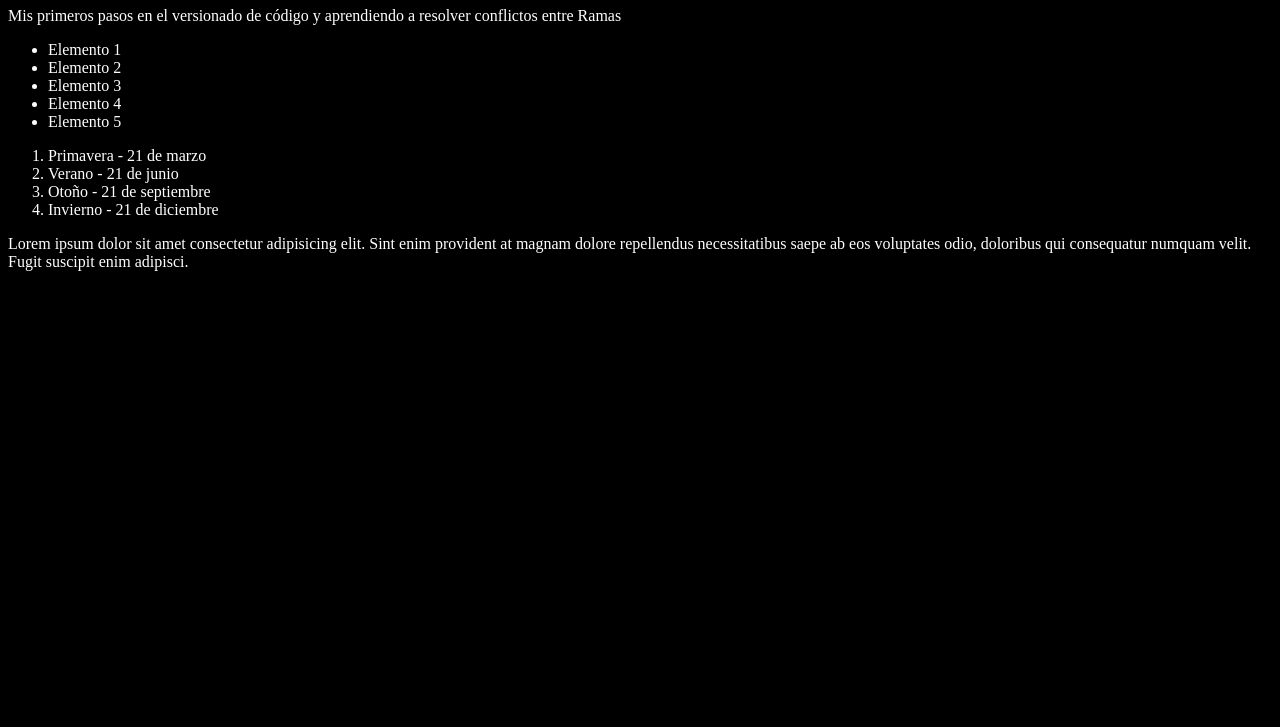
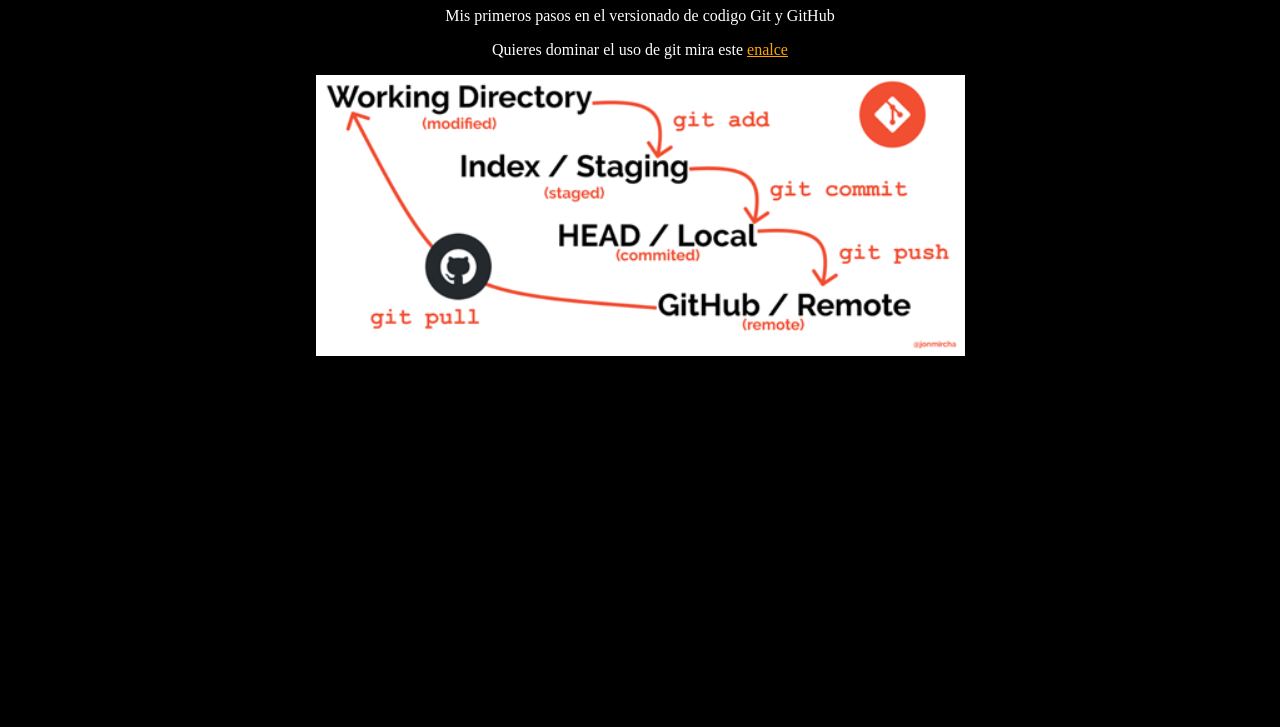
Before and after one commit to ivan-calvo-sanz/jonmircha_Curso_GIT, a plain HTML site: page index.html in a window 1280 px wide. Shown: the part 73-800 px from the top of the page. Drawn offline with Linux system fonts and the light colour scheme.

Commit message:
Agregando imagen al index.html

```diff
--- a/index.html
+++ b/index.html
@@ -11,23 +11,8 @@
   </head>
   <body>
     <h1>Aprendiendo Git</h1>
-    <p>Mis primeros pasos en el versionado de código y aprendiendo a resolver conflictos entre Ramas</p>
-    <ul>
-      <li>Elemento 1</li>
-      <li>Elemento 2</li>
-      <li>Elemento 3</li>
-      <li>Elemento 4</li>
-      <li>Elemento 5</li>
-    </ul>
-    <ol>
-      <li>Primavera - 21 de marzo</li>
-      <li>Verano - 21 de junio</li>
-      <li>Otoño - 21 de septiembre</li>
-      <li>Invierno - 21 de diciembre</li>
-    </ol>
-    <p>
-      Lorem ipsum dolor sit amet consectetur adipisicing elit. Sint enim provident at magnam dolore repellendus necessitatibus saepe ab eos voluptates odio, doloribus qui consequatur numquam velit.
-      Fugit suscipit enim adipisci.
-    </p>
+    <p>Mis primeros pasos en el versionado de codigo Git y GitHub</p>
+    <p>Quieres dominar el uso de git mira este <a href="https://jonmircha.com/git" target="_blank">enalce</a></p>
+    <img src="git-flow.png" alt="Flujo básico de Git" />
   </body>
 </html>
--- a/style.css
+++ b/style.css
@@ -1,4 +1,17 @@
 html {
   background-color: #000;
   color: #fff;
+  text-align: center;
 }
+
+a {
+  color: orange;
+}
+
+a:hover {
+  color: orangered;
+}
+
+img {
+  max-width: 100%;
+}
```
Also changed, not shown: git-flow.png (added).
